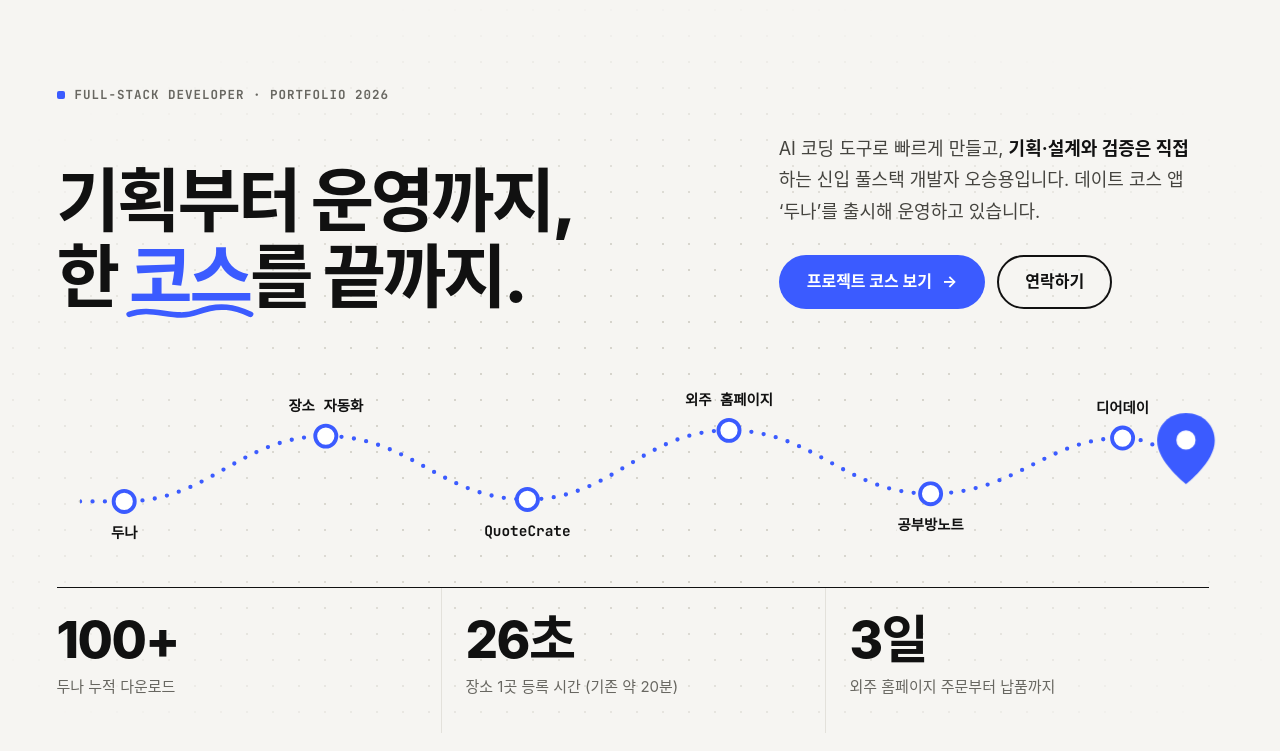
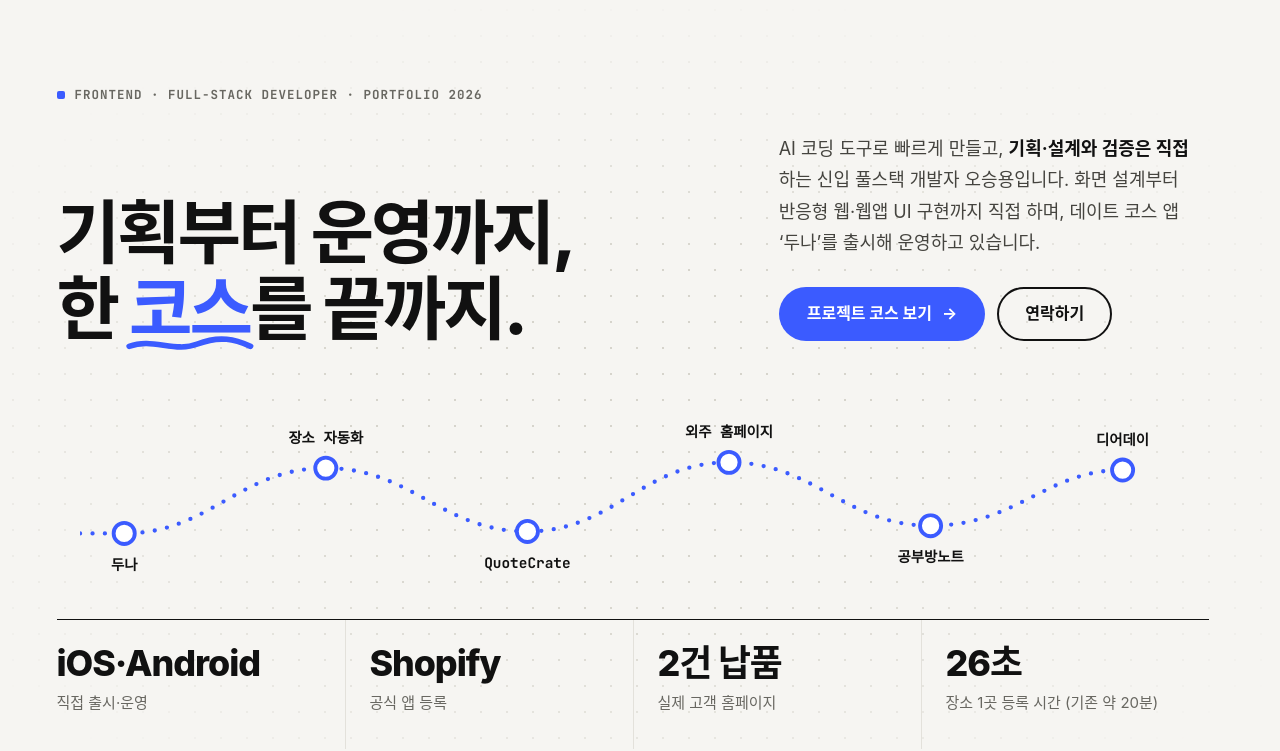
Before and after one commit to 12jason0/oh-portfolio, a plain HTML site: page index.html in a window 1280 px wide. Shown: the part 55-806 px from the top of the page. Drawn offline with Linux system fonts and the light colour scheme; a web font is replaced by a local one.

Commit message:
메인 성과 4개로 교체(iOS·Android, Shopify, 2건 납품, 26초), 첫 화면 프론트엔드 강조, 코스 지도 핀 제거·선과 점 타이밍 맞춤, 코스 섹션 스크롤 끊김 개선

```diff
--- a/index.html
+++ b/index.html
@@ -94,7 +94,7 @@ button{font:inherit;color:inherit}
 .hero-route svg{display:block;width:100%;height:auto;overflow:visible}
 .route-base{fill:none;stroke:#CFCDC5;stroke-width:3;stroke-linecap:round;stroke-dasharray:0 13}
 .route-dots{fill:none;stroke:var(--accent);stroke-width:4.5;stroke-linecap:round;stroke-dasharray:0 13}
-.route-mask{fill:none;stroke:#fff;stroke-width:16;stroke-dasharray:1;stroke-dashoffset:1;animation:draw 2.8s .3s cubic-bezier(.65,0,.35,1) forwards}
+.route-mask{fill:none;stroke:#fff;stroke-width:16;stroke-dasharray:1;stroke-dashoffset:1;animation:draw 2.8s .3s linear forwards}
 @keyframes draw{to{stroke-dashoffset:0}}
 .stop{opacity:0;animation:pop .5s cubic-bezier(.34,1.56,.64,1) forwards}
 .stop a{cursor:pointer;outline:none}
@@ -103,13 +103,11 @@ button{font:inherit;color:inherit}
 .stop text{font-family:var(--mono);font-size:15px;font-weight:700;fill:var(--ink);text-anchor:middle;paint-order:stroke;stroke:var(--bg);stroke-width:7px;stroke-linejoin:round}
 .stop a:hover text{fill:var(--accent)}
 @keyframes pop{from{opacity:0;transform:translateY(8px)}to{opacity:1;transform:none}}
-.pin{opacity:0;animation:pinDrop .6s 3s cubic-bezier(.34,1.56,.64,1) forwards}
-@keyframes pinDrop{from{opacity:0;transform:translateY(-22px)}to{opacity:1;transform:none}}
 
-.hero-stats{position:relative;z-index:2;margin-top:28px;display:grid;grid-template-columns:repeat(3,minmax(0,1fr));border-top:1.5px solid var(--ink)}
+.hero-stats{position:relative;z-index:2;margin-top:28px;display:grid;grid-template-columns:repeat(4,minmax(0,1fr));border-top:1.5px solid var(--ink)}
 .stat{padding:26px 24px 34px 0}
 .stat + .stat{padding-left:24px;border-left:1px solid var(--line)}
-.stat b{display:block;font-size:clamp(34px,4vw,52px);line-height:1;font-weight:800;letter-spacing:-.03em}
+.stat b{display:block;font-size:clamp(28px,2.8vw,40px);white-space:nowrap;line-height:1;font-weight:800;letter-spacing:-.03em}
 .stat span{display:block;margin-top:10px;font-size:15px;color:var(--ink-3)}
 
 /* sections */
@@ -322,6 +320,9 @@ html.pd-lock{overflow:hidden}
   .hero{padding-top:112px}
   .hero-grid{grid-template-columns:1fr;gap:28px}
   .hero-route{margin-top:40px}
+  .hero-stats{grid-template-columns:repeat(2,minmax(0,1fr))}
+  .stat:nth-child(3){padding-left:0;border-left:0}
+  .stat:nth-child(n+3){border-top:1px solid var(--line)}
   .about{grid-template-columns:1fr;gap:48px}
   .portrait{max-width:440px;width:100%;margin:0 auto}
   .detours{grid-template-columns:1fr}
@@ -370,11 +371,11 @@ html.pd-lock{overflow:hidden}
 <main id="top">
 <section class="hero" aria-labelledby="heroTitle">
   <div class="container">
-    <p class="eyebrow">Full-stack developer · Portfolio 2026</p>
+    <p class="eyebrow">Frontend · Full-stack developer · Portfolio 2026</p>
     <div class="hero-grid">
       <h1 id="heroTitle">기획부터 운영까지,<br>한 <span class="course-word">코스<svg viewBox="0 0 100 20" preserveAspectRatio="none" aria-hidden="true"><path pathLength="1" d="M2 12 C 20 4, 38 18, 56 10 S 86 6, 98 12"></path></svg></span>를 끝까지.</h1>
       <div class="hero-side">
-        <p class="hero-sub">AI 코딩 도구로 빠르게 만들고, <strong>기획·설계와 검증은 직접</strong> 하는 신입 풀스택 개발자 오승용입니다. 데이트 코스 앱 ‘두나’를 출시해 운영하고 있습니다.</p>
+        <p class="hero-sub">AI 코딩 도구로 빠르게 만들고, <strong>기획·설계와 검증은 직접</strong> 하는 신입 풀스택 개발자 오승용입니다. 화면 설계부터 반응형 웹·웹앱 UI 구현까지 직접 하며, 데이트 코스 앱 ‘두나’를 출시해 운영하고 있습니다.</p>
         <div class="hero-actions">
           <a class="btn btn-primary" href="#course">프로젝트 코스 보기 <span class="arr" aria-hidden="true">→</span></a>
           <a class="btn btn-ghost" href="#contact">연락하기</a>
@@ -386,28 +387,25 @@ html.pd-lock{overflow:hidden}
       <svg viewBox="0 0 1200 200">
         <defs>
           <mask id="routeReveal" maskUnits="userSpaceOnUse" x="-20" y="-20" width="1260" height="240">
-            <path class="route-mask" pathLength="1" d="M24 140 C 44 140, 50 140, 70 140 C 160 140, 190 72, 280 72 C 370 72, 400 138, 490 138 C 580 138, 610 66, 700 66 C 790 66, 820 132, 910 132 C 1000 132, 1030 74, 1110 74 C 1145 74, 1165 95, 1176 118"></path>
+            <path class="route-mask" pathLength="1" d="M24 140 C 44 140, 50 140, 70 140 C 160 140, 190 72, 280 72 C 370 72, 400 138, 490 138 C 580 138, 610 66, 700 66 C 790 66, 820 132, 910 132 C 1000 132, 1030 74, 1110 74"></path>
           </mask>
         </defs>
-        <path class="route-base" d="M24 140 C 44 140, 50 140, 70 140 C 160 140, 190 72, 280 72 C 370 72, 400 138, 490 138 C 580 138, 610 66, 700 66 C 790 66, 820 132, 910 132 C 1000 132, 1030 74, 1110 74 C 1145 74, 1165 95, 1176 118"></path>
-        <path class="route-dots" mask="url(#routeReveal)" d="M24 140 C 44 140, 50 140, 70 140 C 160 140, 190 72, 280 72 C 370 72, 400 138, 490 138 C 580 138, 610 66, 700 66 C 790 66, 820 132, 910 132 C 1000 132, 1030 74, 1110 74 C 1145 74, 1165 95, 1176 118"></path>
-        <g class="stop" style="animation-delay:.35s"><a href="#course" data-i="0" aria-label="01 두나 보기"><circle cx="70" cy="140" r="11"></circle><text x="70" y="178">두나</text></a></g>
-        <g class="stop" style="animation-delay:.8s"><a href="#course" data-i="1" aria-label="02 장소 등록 자동화 보기"><circle cx="280" cy="72" r="11"></circle><text x="280" y="46">장소 자동화</text></a></g>
-        <g class="stop" style="animation-delay:1.25s"><a href="#course" data-i="2" aria-label="03 QuoteCrate 보기"><circle cx="490" cy="138" r="11"></circle><text x="490" y="176">QuoteCrate</text></a></g>
-        <g class="stop" style="animation-delay:1.7s"><a href="#course" data-i="3" aria-label="04 외주 홈페이지 보기"><circle cx="700" cy="66" r="11"></circle><text x="700" y="40">외주 홈페이지</text></a></g>
-        <g class="stop" style="animation-delay:2.15s"><a href="#course" data-i="4" aria-label="05 공부방노트 보기"><circle cx="910" cy="132" r="11"></circle><text x="910" y="170">공부방노트</text></a></g>
-        <g class="stop" style="animation-delay:2.55s"><a href="#course" data-i="5" aria-label="06 디어데이 보기"><circle cx="1110" cy="74" r="11"></circle><text x="1110" y="48">디어데이</text></a></g>
-        <g class="pin" aria-hidden="true">
-          <path d="M1176 48 C 1158 48 1146 61 1146 77 C 1146 99 1176 122 1176 122 C 1176 122 1206 99 1206 77 C 1206 61 1194 48 1176 48 Z" fill="#3B5BFF"></path>
-          <circle cx="1176" cy="76" r="10" fill="#fff"></circle>
-        </g>
+        <path class="route-base" mask="url(#routeReveal)" d="M24 140 C 44 140, 50 140, 70 140 C 160 140, 190 72, 280 72 C 370 72, 400 138, 490 138 C 580 138, 610 66, 700 66 C 790 66, 820 132, 910 132 C 1000 132, 1030 74, 1110 74"></path>
+        <path class="route-dots" mask="url(#routeReveal)" d="M24 140 C 44 140, 50 140, 70 140 C 160 140, 190 72, 280 72 C 370 72, 400 138, 490 138 C 580 138, 610 66, 700 66 C 790 66, 820 132, 910 132 C 1000 132, 1030 74, 1110 74"></path>
+        <g class="stop" style="animation-delay:.31s"><a href="#course" data-i="0" aria-label="01 두나 보기"><circle cx="70" cy="140" r="11"></circle><text x="70" y="178">두나</text></a></g>
+        <g class="stop" style="animation-delay:.86s"><a href="#course" data-i="1" aria-label="02 장소 등록 자동화 보기"><circle cx="280" cy="72" r="11"></circle><text x="280" y="46">장소 자동화</text></a></g>
+        <g class="stop" style="animation-delay:1.4s"><a href="#course" data-i="2" aria-label="03 QuoteCrate 보기"><circle cx="490" cy="138" r="11"></circle><text x="490" y="176">QuoteCrate</text></a></g>
+        <g class="stop" style="animation-delay:1.95s"><a href="#course" data-i="3" aria-label="04 외주 홈페이지 보기"><circle cx="700" cy="66" r="11"></circle><text x="700" y="40">외주 홈페이지</text></a></g>
+        <g class="stop" style="animation-delay:2.49s"><a href="#course" data-i="4" aria-label="05 공부방노트 보기"><circle cx="910" cy="132" r="11"></circle><text x="910" y="170">공부방노트</text></a></g>
+        <g class="stop" style="animation-delay:3s"><a href="#course" data-i="5" aria-label="06 디어데이 보기"><circle cx="1110" cy="74" r="11"></circle><text x="1110" y="48">디어데이</text></a></g>
       </svg>
     </nav>
 
     <div class="hero-stats" data-reveal>
-      <div class="stat"><b>100+</b><span>두나 누적 다운로드</span></div>
+      <div class="stat"><b>iOS·Android</b><span>직접 출시·운영</span></div>
+      <div class="stat"><b>Shopify</b><span>공식 앱 등록</span></div>
+      <div class="stat"><b>2건 납품</b><span>실제 고객 홈페이지</span></div>
       <div class="stat"><b>26초</b><span>장소 1곳 등록 시간 (기존 약 20분)</span></div>
-      <div class="stat"><b>3일</b><span>외주 홈페이지 주문부터 납품까지</span></div>
     </div>
   </div>
 </section>
@@ -719,9 +717,10 @@ html.pd-lock{overflow:hidden}
   var stops = Array.prototype.slice.call(document.querySelectorAll('#rpStops li'));
   var total = 6;
   var mq = window.matchMedia('(min-width: 768px) and (min-height: 600px)');
-  var pinned = false, maxX = 0, pinX = 0;
+  var pinned = false, maxX = 0, pinX = 0, lefts = [], lastI = -1;
 
-  function cardLeft(i){ return cards[i].offsetLeft - cards[0].offsetLeft; }
+  // card offsets are cached in measure(); reading offsetLeft on every scroll frame forces a reflow
+  function cardLeft(i){ return lefts[i] != null ? lefts[i] : cards[i].offsetLeft - cards[0].offsetLeft; }
   function getX(){ return pinned ? pinX : track.scrollLeft; }
   function getMax(){ return pinned ? maxX : Math.max(0, track.scrollWidth - track.clientWidth); }
   function currentIndex(){
@@ -734,6 +733,8 @@ html.pd-lock{overflow:hidden}
     var x = getX(), max = getMax();
     fill.style.setProperty('--p', (max > 0 ? x / max : 0).toFixed(4));
     var i = currentIndex();
+    if (i === lastI) return;
+    lastI = i;
     stops.forEach(function(s, k){ s.classList.toggle('active', k === i); s.classList.toggle('passed', k < i); });
     counter.textContent = (i < total ? String(i + 1).padStart(2, '0') : 'NEXT') + ' / ' + String(total).padStart(2, '0');
   }
@@ -768,6 +769,7 @@ html.pd-lock{overflow:hidden}
     render();
   }
   function measure(){
+    lefts = [];
     var want = mq.matches;
     if (want !== pinned){
       pinned = want;
@@ -784,8 +786,10 @@ html.pd-lock{overflow:hidden}
       fit();
       maxX = Math.max(0, track.offsetWidth - sticky.clientWidth);
       section.style.height = (sticky.offsetHeight + maxX) + 'px';
+      lefts = cards.map(function(c){ return c.offsetLeft - cards[0].offsetLeft; });
       onPinScroll();
     } else {
+      lefts = cards.map(function(c){ return c.offsetLeft - cards[0].offsetLeft; });
       render();
     }
   }
@@ -800,8 +804,12 @@ html.pd-lock{overflow:hidden}
       setTimeout(function(){ go(i); }, reduce ? 0 : 650);
     });
   });
-  window.addEventListener('scroll', function(){ if (pinned) onPinScroll(); }, {passive:true});
-  var ticking = false;
+  var ticking = false, pinTicking = false;
+  window.addEventListener('scroll', function(){
+    if (!pinned || pinTicking) return;
+    pinTicking = true;
+    requestAnimationFrame(function(){ pinTicking = false; onPinScroll(); });
+  }, {passive:true});
   track.addEventListener('scroll', function(){
     if (pinned || ticking) return;
     ticking = true;
```
